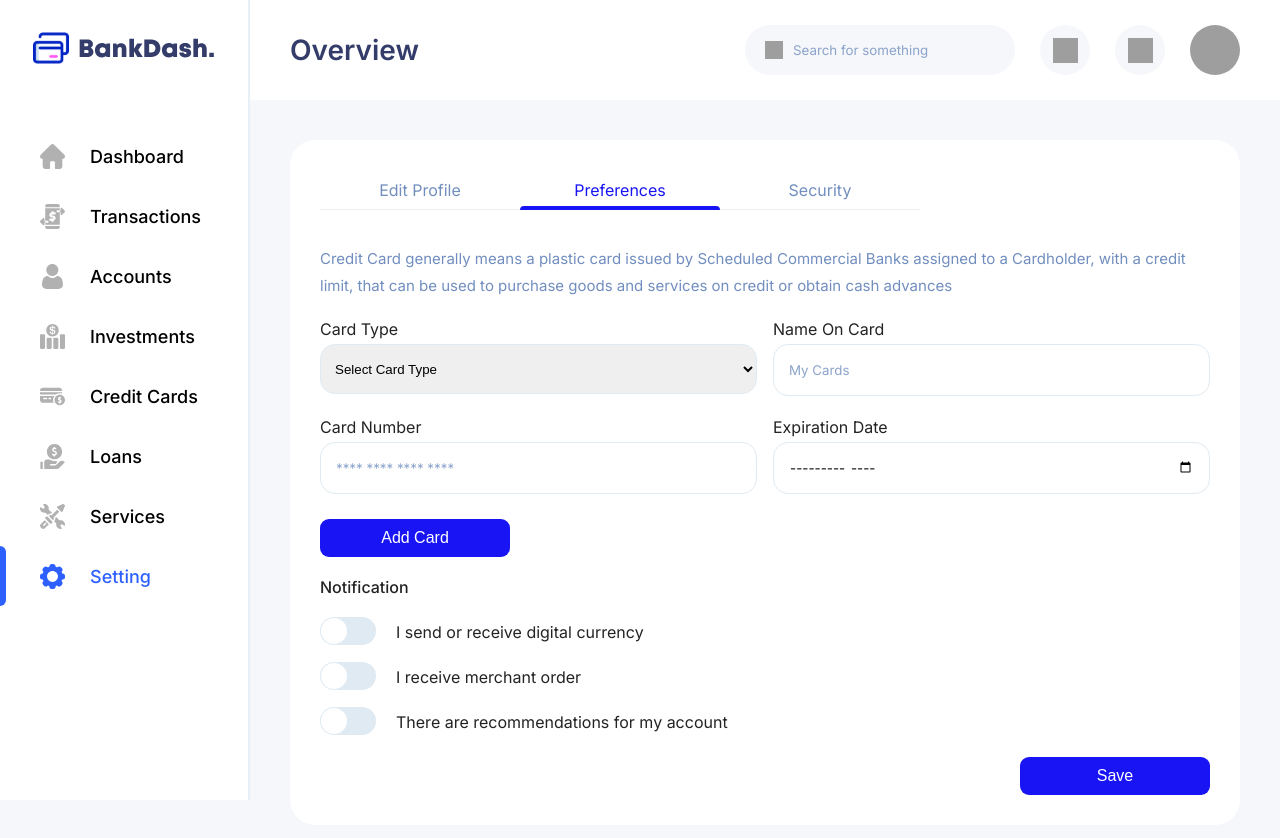
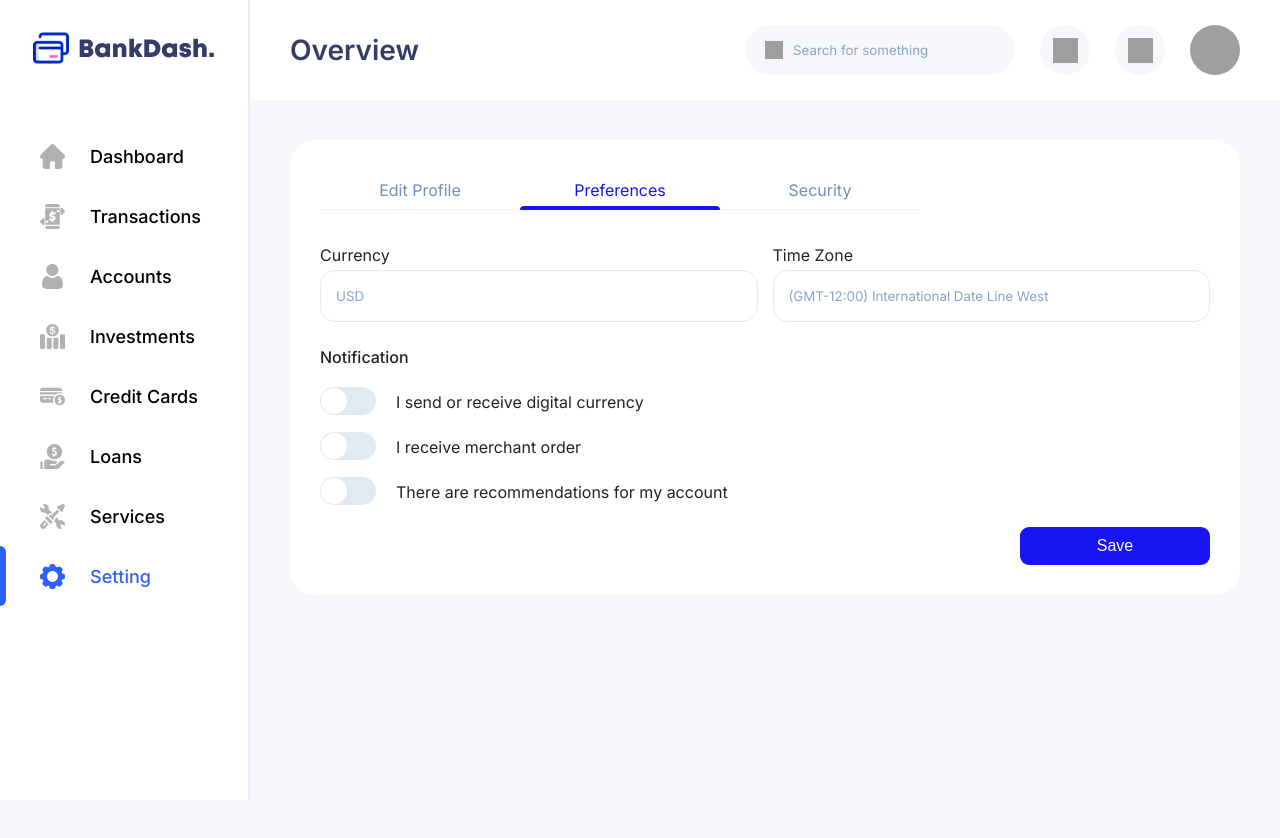
Before and after one commit to Cari6/Bank-Dash-Project, a Next.js app: page /setting in a window 1280 px wide. Both pictures are taken after a click on the element "Preferences". Shown: the top 838 px of the page. After the commit the page ends 800 px from the top, so only its background shows below. Built offline with nearby package versions, Linux system fonts and the light colour scheme; grey boxes are pictures that could not be loaded.

Commit message:
input preference

```diff
--- a/src/components/cards-page-setting/preferences/index.tsx
+++ b/src/components/cards-page-setting/preferences/index.tsx
@@ -1,10 +1,15 @@
 "use client";
 import React, { useState } from "react";
-import { ButtonContainer, Container, CustomButton } from "./styles";
-import FormCard from "../../card-form";
-import { formPreferences, switchPreferences } from "@/src/utils/constants";
+import {
+  ButtonContainer,
+  Container,
+  CustomButton,
+  InputContainer,
+} from "./styles";
+import { switchPreferences } from "@/src/utils/constants";
 import Typography from "../../typography";
 import Switch from "../../switch";
+import Input from "../../input";
 
 const Preferences = () => {
   const [checked, setChecked] = useState<boolean[]>(
@@ -18,8 +23,14 @@ const Preferences = () => {
   };
   return (
     <Container>
-      <FormCard itemsForm={formPreferences} />
-
+      <InputContainer>
+        <Input variant="variant1" placeholder="USD" text="Currency" />
+        <Input
+          variant="variant1"
+          placeholder="(GMT-12:00) International Date Line West"
+          text="Time Zone"
+        />
+      </InputContainer>
       <Typography variant="description2" style={{ margin: "20px 0" }}>
         Notification
       </Typography>
--- a/src/components/cards-page-setting/preferences/styles.ts
+++ b/src/components/cards-page-setting/preferences/styles.ts
@@ -13,3 +13,20 @@ export const ButtonContainer = styled.div`
   justify-content: flex-end;
   margin-top: 20px;
 `;
+
+export const InputContainer = styled.div`
+  display: flex;
+  flex-wrap: wrap;
+  justify-content: space-between;
+  gap: 15px;
+
+  & > div {
+    flex: 1 1 calc(50% - 8px);
+  }
+
+  @media (max-width: 890px) {
+    & > div {
+      flex: 1 1 100%;
+    }
+  }
+`;
```
